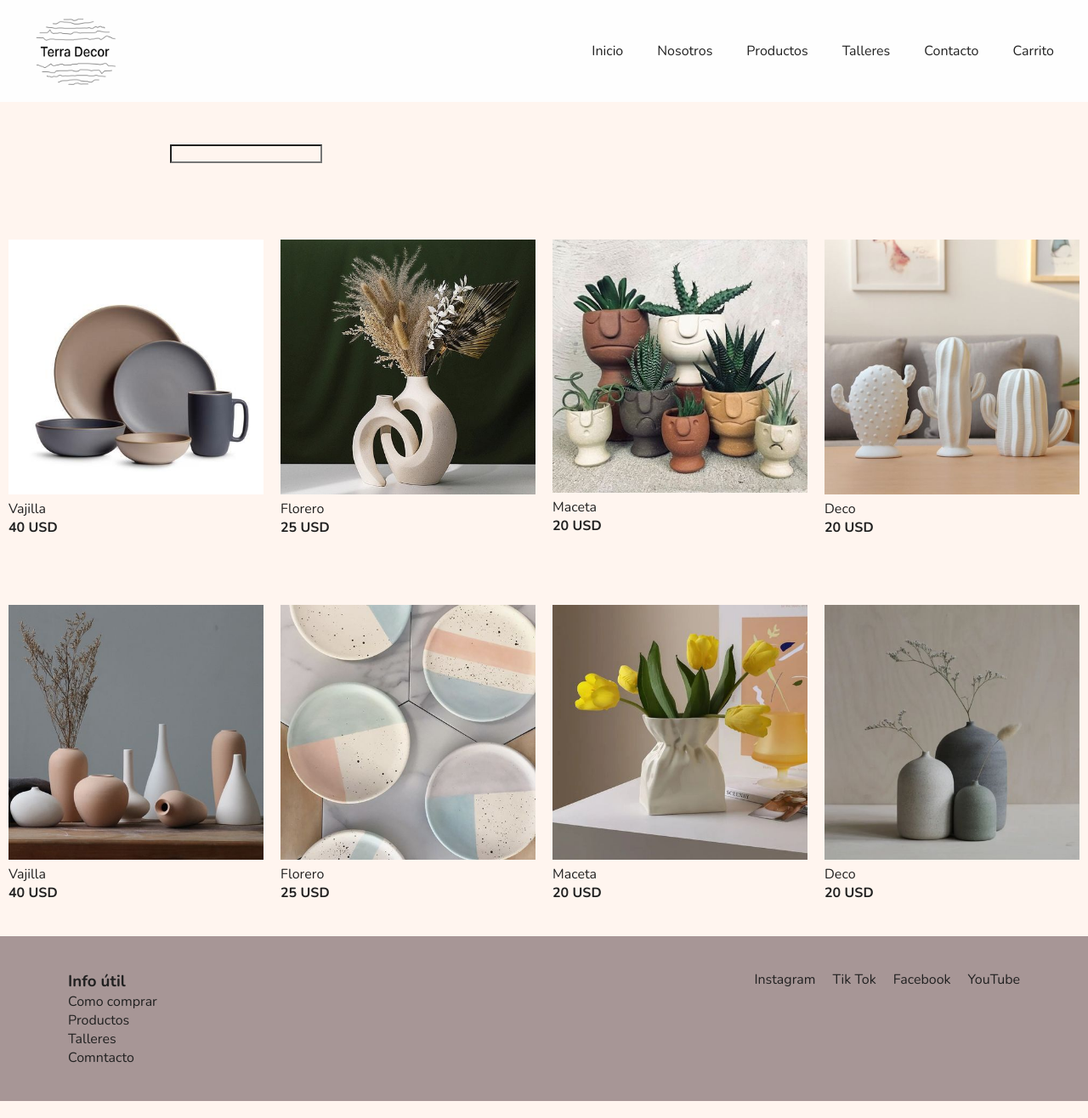
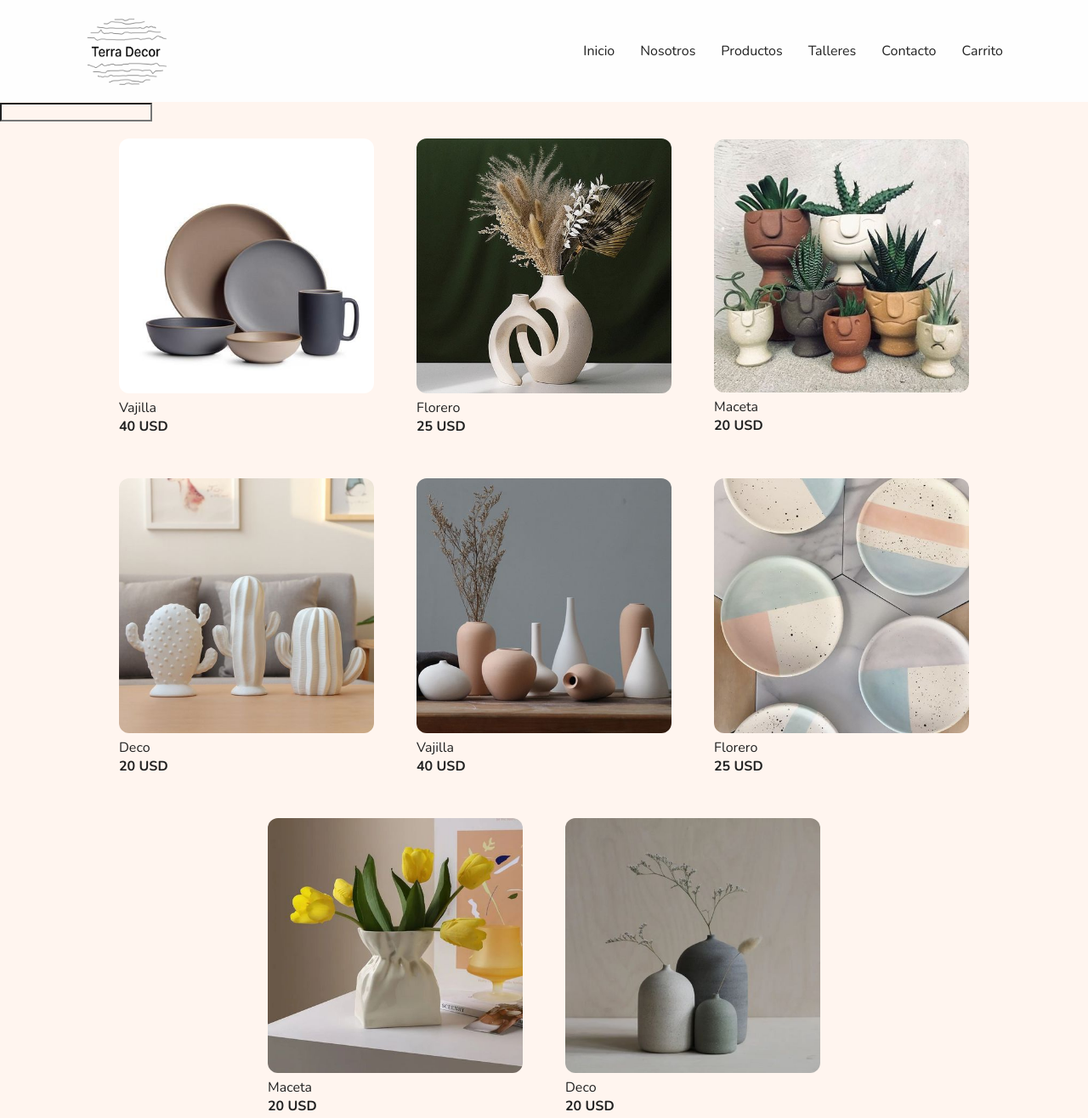
Before and after one commit to delgadillo-cesar/PreEntrega2-Delgadillo, a plain HTML site: page pages/productos.html in a window 1280 px wide. Shown: the top 1316 px of the page at 85% size. Drawn offline with nearby package versions, Linux system fonts and the light colour scheme.

Commit message:
Boostrap, grid, contenedores

```diff
--- a/pages/productos.html
+++ b/pages/productos.html
@@ -11,27 +11,31 @@
 <body>
 
     <!--Header-->
-    <header>
+    <header class="header-container">
+        <main class="header-main">
             <div>
+                <a href="../index.html">
                     <img src="../img/terra.png" width="100px" height="80px" class="logo" alt="terra">
+                </a>
             </div>
-        <nav>
-            <a href="/index.html">Inicio</a>
-            <a href="/pages/nosotros.html">Nosotros</a>
-            <a href="/pages/productos.html">Productos</a>
-            <a href="/pages/talleres.html">Talleres</a>
-            <a href="/pages/contacto.html">Contacto</a>
+            <nav class="nav-container">
+                <a href="../index.html">Inicio</a>
+                <a href="./nosotros.html">Nosotros</a>
+                <a href="./productos.html">Productos</a>
+                <a href="./talleres.html">Talleres</a>
+                <a href="./contacto.html">Contacto</a>
                 <a href="">Carrito</a>
             </nav>
+        </main>
     </header>
 
     <!--Menu-->
-    <main>
-        <div class="descripción">
+    <section>
+        <main">
+            <div>
                 <input type="search" name="" id="">
             </div>
-        <div>
-            <div class="contenido">
+            <div  class="productos">
                     <div class="card">
                         <img src="/img/07ec8a7e0f9aa710f34fcd5127c7617f.jpg" alt="01">
                         <p>Vajilla</p>
@@ -52,10 +56,6 @@
                         <p>Deco</p>
                         <h4>20 USD</h4>
                     </div>
-            </div>
-        </div>
-        <div>
-            <div class="contenido">
                     <div class="card">
                         <img src="/img/b062aab494184d89db31ba2f9583b457.jpg" alt="01">
                         <p>Vajilla</p>
@@ -77,33 +77,32 @@
                         <h4>20 USD</h4>
                     </div>
                 </div>
-        </div>
         </main>
-
+    </section>
     <!--Footer-->
     <footer>
         <div class="ifocontenedor">
             <h3 class="ifoF">Info útil</h3>
             <ol class="ifoF">
                 <li class="ifoF">
-                    <a href="" class="ifoF">Como comprar</a>
+                    <a href="./contacto.html" class="ifoF">Como comprar</a>
                 </li>
                 <li class="ifoF">
-                    <a href="" class="ifoF">Productos</a>
+                    <a href="./productos.html" class="ifoF">Productos</a>
                 </li>
                 <li class="ifoF">
-                    <a href="" class="ifoF">Talleres</a>
+                    <a href="./talleres.html" class="ifoF">Talleres</a>
                 </li>
                 <li class="ifoF">
-                    <a href="" class="ifoF">Comntacto</a>
+                    <a href="./contacto.html" class="ifoF">Comntacto</a>
                 </li>
             </ol>
         </div>
-        <div class="redes">
-            <div class="ifoF icon">Instagram</div>
-            <div class="ifoF icon">Tik Tok</div>
-            <div class="ifoF icon">Facebook</div>
-            <div class="ifoF icon">YouTube</div>
+        <div class="redes-container">
+            <div class="ifoF">Instagram</div>
+            <div class="ifoF">Tik Tok</div>
+            <div class="ifoF">Facebook</div>
+            <div class="ifoF">YouTube</div>
         </div>
     </footer>
 
--- a/style.css
+++ b/style.css
@@ -4,21 +4,41 @@
     margin: 0;
     padding: 0;
     background: #FFF5EF;
-    list-style-type: none;
+    /* list-style-type: none; */
 }
 
-header {
-    padding: 20px 40px 20px 40px;
+.header-container {
+    background: #fefefe;
+    padding: 20px 40px;
     display: flex;
-    align-items: center;
-    justify-content: space-between;
-    min-height: 70px;
-    background: #fefefe;
+    justify-content: center;
+    position: sticky;
+    top: 0%;
 }
 
-header div img {
+.header-main {
+    background: #fefefe;
+    width: 90%;
+    display: flex;
+    justify-content: center;
+    justify-content: space-between;
+    flex-wrap: wrap;
+    gap: 40px;
+}
+
+.nav-container {
     display: flex;
     background: #fefefe;
+    justify-items: center;
+    align-items: center;
+    gap: 30px;
+    flex-wrap: wrap;
+}
+
+.logo {
+    display: flex;
+    background: #fefefe;
+    cursor: pointer;
 }
 
 nav a {
@@ -32,71 +52,108 @@ nav a:hover {
     text-underline-offset: 4px;
 }
 
-nav {
-    background: #fefefe;
-    display: flex;
-    gap: 40px;
-}
 
 .imgPrincipal {
     display: flex;
     width: 100%;
 }
 
+.descripción-container{
+    display: flex;
+    justify-content: center;
+}
+
 .descripción {
     display: flex;
-    padding: 10px 200px 10px 200px;
+    width: 80%;
     text-align: center;
-    margin-top: 40px;
-    margin-bottom: 40px;
+    height: 200px;
     font-style: italic;
+    align-items: center;
+    background: #000;
 }
 
-.contenido {
+.productos-container {
     display: flex;
     justify-content: center;
-    gap: 20px;
-    width: auto;
-    padding: 40px 20px 40px 20px;
+    justify-content: space-around;
+    flex-wrap: wrap;
+    padding: 20px;
+}
 
+.card {
+    border-radius: 12px;
 }
+
+
 
 div div img {
     width: 300px;
+    border-radius: 12px;
 }
 
 footer {
-    padding: 40px 80px 40px 80px;
+    /* padding: 40px 80px 40px 80px; */
     background: #A79696;
+    height: 300px;
     display: flex;
-    justify-content: space-between;
+    justify-content: space-around;
+    align-items: center;
 }
 
 .ifoF {
     background: #A79696;
     text-decoration: none;
+    display: flex;
+    flex-direction: column;
+    justify-content: space-around;
+    cursor: pointer;
 }
 
 .ifocontenedor {
     background: #A79696;
 }
 
-.redes{
+.redes-container{
     display: flex;
     gap: 20px;
     background: #A79696;
 }
 
-.icon {
-    cursor: pointer;
+.historia-container {
+    display: flex;
+    width: 80%;
+    align-items: center;
+    justify-content: center;
+    font-style: italic;
+    justify-content: space-between;
+    flex-wrap: wrap;
 }
 
-.historia {
+.main {
     display: flex;
-    gap: 100px;
+    justify-content: center;
     align-items: center;
-    padding: 20px 100px 20px 100px;
-    font-style: italic;
+    height: 800px;
+}
+
+.productos {
+    display: flex;
+    flex-wrap: wrap;
+    justify-content: center;
+    align-items: center;
+    gap: 50px;
+    padding: 20px;
+}
+
+.descripción{
+    width: 25%;
+    display: flex;
+    flex-direction: column;
+}
+
+.nosotros-img {
+    display: flex;
 }
 
 .separar {
```
Also changed, not shown: index.html (+20 -14 lines), pages/contacto.html (+22 -16 lines), pages/nosotros.html (+26 -20 lines), pages/talleres.html (+23 -18 lines). Lines whose indentation alone changed are shown as unchanged.
